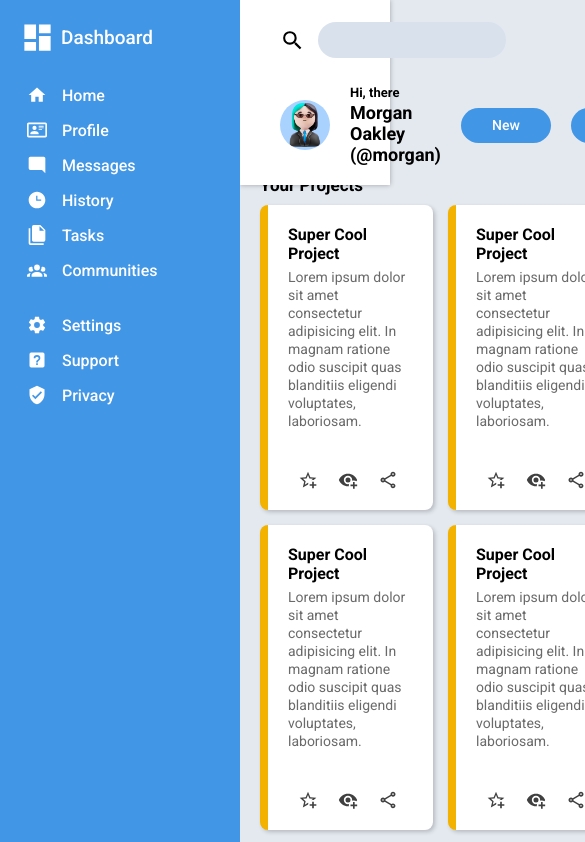
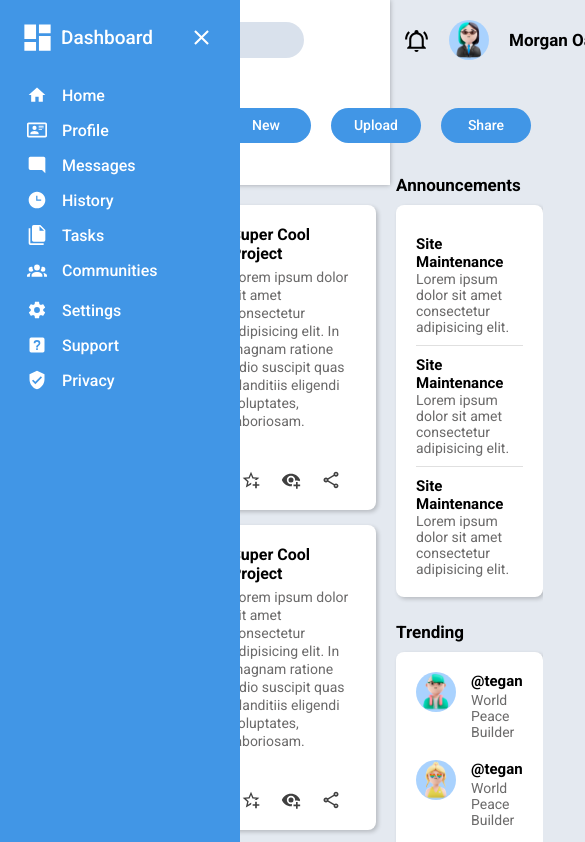
Before and after one commit to iwbsod/odin-admin-dashboard, a plain HTML site: page index.html in a window 390 px wide. Both pictures are taken after a click on the picture 37 px from the left and 37 px from the top of the page. Shown: the top 842 px of the page, 585 px wide, since content can reach past the window. Drawn offline with Linux system fonts and the light colour scheme.

Commit message:
Make sidebar interactive on smaller devices

```diff
--- a/index.html
+++ b/index.html
@@ -10,10 +10,11 @@
   <link rel="stylesheet" href="style.css">
 </head>
 <body>
-  <div class="sidebar">
+  <div class="sidebar js-sidebar">
     <div class="dashboard">
       <img src="img/icons/dashboard/view-dashboard.svg" alt="" class="sidebar-img">
       <span>Dashboard</span>
+      <img class="close-button js-close-button" src="img/icons/dashboard/close.svg" alt="">
     </div>
 
     <div class="middle">
--- a/script.js
+++ b/script.js
@@ -0,0 +1,18 @@
+const sidebar = document.querySelector('.js-sidebar');
+const menuButton = document.querySelector('.js-menu-button');
+const closeButton = document.querySelector('.js-close-button')
+
+const openSidebar = () => {
+  menuButton.addEventListener('click', () => {
+    sidebar.style.display = 'block'
+  })
+}
+
+const closeSidebar = () => {
+  closeButton.addEventListener('click', () => {
+    sidebar.style.display = 'none'
+  })
+}
+
+openSidebar()
+closeSidebar()
--- a/style.css
+++ b/style.css
@@ -50,6 +50,12 @@ img {
 
 .dashboard span {
   font-size: 19px;
+}
+
+.dashboard .close-button {
+  height: 25px;
+  margin-left: 30px;
+  display: none;
 }
 
 .middle {
@@ -283,3 +289,29 @@ img {
  height: 40px;
  border-radius: 20px;
 }
+
+@media (max-width: 1130px) {
+  .sidebar {
+    display: none;
+  }
+
+  .main-content {
+    padding-left: 15px;
+  }
+
+  .header {
+    left: 0;
+  }
+
+  .search .menu-button {
+    display: block;
+  }
+
+  .search-menu .search {
+    grid-template-columns: 25px 25px 1fr;
+  }
+
+  .dashboard .close-button {
+    display: block;
+  }
+}
```
Also changed, not shown: img/icons/dashboard/close.svg (added).
